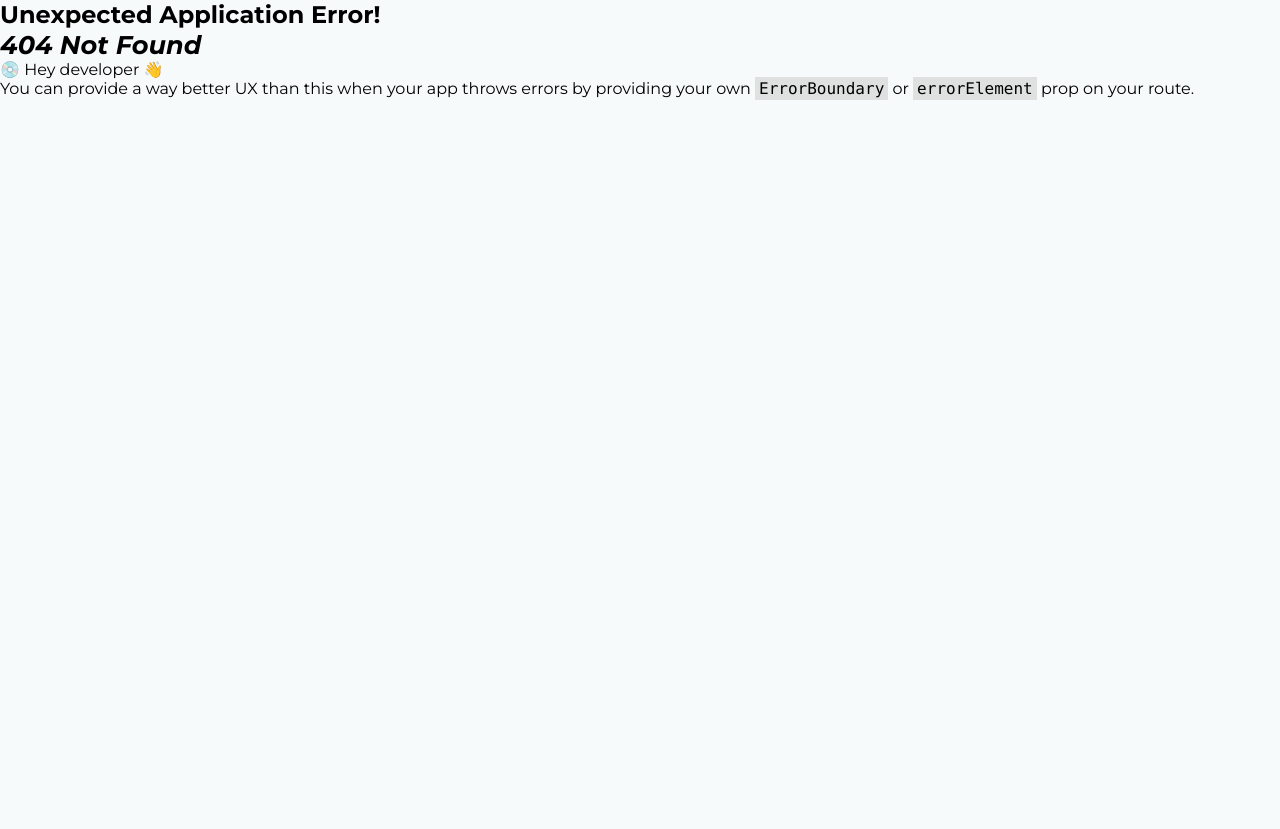
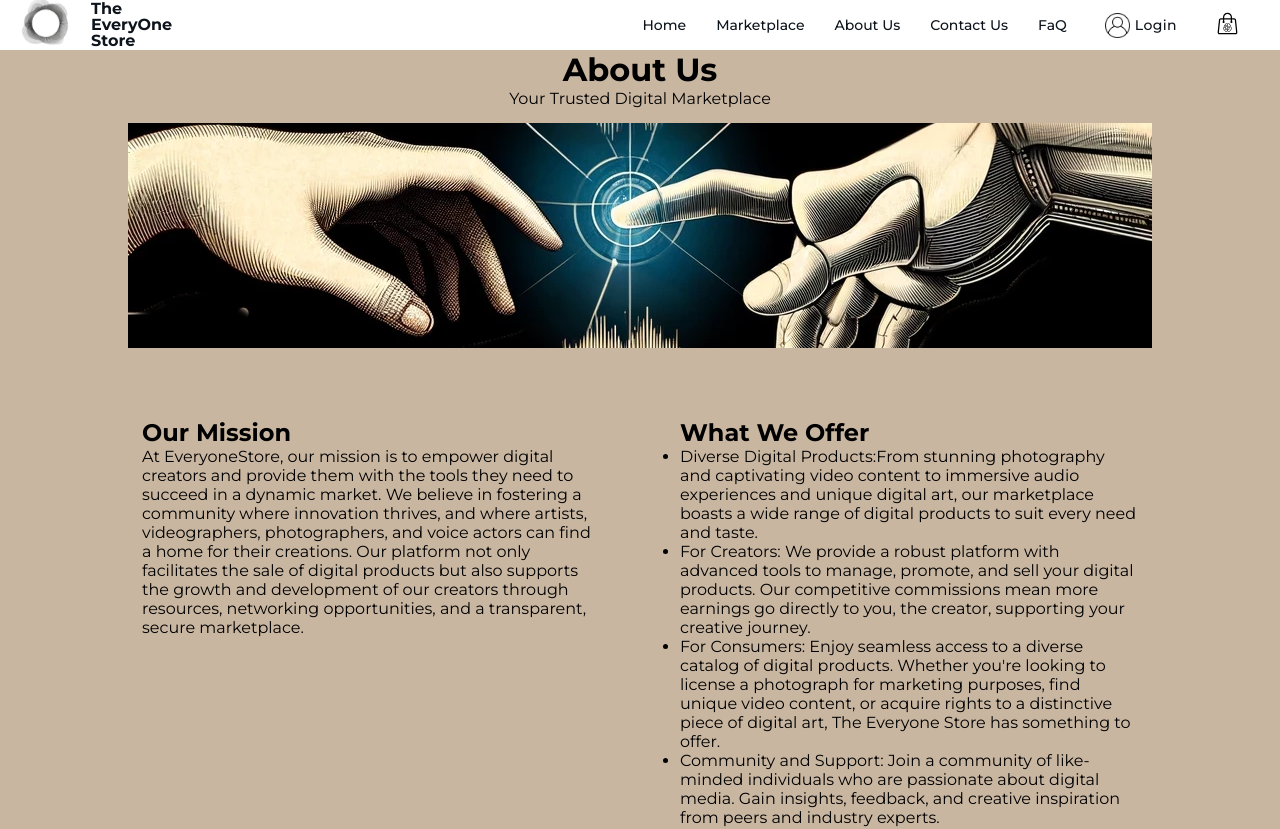
Before and after one commit to simonnilsson90/EksjoSot_Frontend, a React (Create React App) app: page /aboutUs in a window 1280 px wide. Before the commit this address had no page. Shown: the top 829 px of the page. Before the commit the page ends 800 px from the top, so only its background shows below. Built offline with nearby package versions, Linux system fonts and the light colour scheme.

Commit message:
create a dummy about us page

```diff
--- a/src/App.js
+++ b/src/App.js
@@ -13,6 +13,7 @@ import ConsentForm from "./components/feature/consent/ConsentForm";
 import DataSetsComponent from "./components/myAccount/dataSets/dataSetsComponent";
 import CreateDataset from "./components/myAccount/createDataset/createDatasetComponent";
 import Reports from "./components/myAccount/reports/reportsComponent";
+import AboutUs from './components/feature/aboutUs/AboutUs'
 // Marketplace routes
 import Carousel from "./components/marketplace/carousel/Carousel";
 import MarketplaceLayout from './components/marketplace/marketplaceLayout/MarketplaceLayout';
@@ -28,6 +29,7 @@ const router = createBrowserRouter(
     <>
     <Route path="/" element={<RootLayout />}>
       <Route path="/" element={<HomePage />} />
+      <Route path="aboutUs" element={<AboutUs />} />
       {/* <Route path="contacUs" element={<ContactUs />} /> */}
       {/* <Route path="FaQ" element={<FaQ />} /> */}
 
--- /dev/null
+++ b/src/components/feature/aboutUs/AboutUs.js
@@ -0,0 +1,48 @@
+import Image from '../../../assets/images/homepage/connecting.webp'
+import './aboutUs.css'
+
+export default function Index() {
+  return (
+    <div className='wrapper'>
+       <header>
+        <h1>About Us</h1>
+        <p>Your Trusted Digital Marketplace</p>
+      </header>
+    <div className='img-container'>
+      <img src= {Image} alt='connecting people' />
+    </div>
+    <div className='content'>
+      <div className='mission'>
+        <section>
+        <h2>Our Mission</h2>
+        <p>At EveryoneStore, our mission is to empower digital creators and provide them with the tools they need to succeed in a dynamic market. We believe in fostering a community where innovation thrives, and where artists, videographers, photographers, and voice actors can find a home for their creations. Our platform not only facilitates the sale of digital products but also supports the growth and development of our creators through resources, networking opportunities, and a transparent, secure marketplace.</p>
+      </section>
+      </div>
+    <div className='offer'>
+      <section>
+      <h1>What We Offer</h1>
+      <p>
+        <ul>
+          <li>
+            <span>Diverse Digital Products:</span>
+          From stunning photography and captivating video content to immersive audio experiences and unique digital art, our marketplace boasts a wide range of digital products to suit every need and taste.</li>
+          <li>
+            <span>For Creators:</span> We provide a robust platform with advanced tools to manage, promote, and sell your digital products. Our competitive commissions mean more earnings go directly to you, the creator, supporting your creative journey.
+          </li>
+          <li>
+          <span>For Consumers:</span> Enjoy seamless access to a diverse catalog of digital products. Whether you're looking to license a photograph for marketing purposes, find unique video content, or acquire rights to a distinctive piece of digital art, The Everyone Store has something to offer.
+
+          </li>
+          <li>
+          <span>Community and Support: </span> Join a community of like-minded individuals who are passionate about digital media. Gain insights, feedback, and creative inspiration from peers and industry experts.
+          </li>
+        </ul>
+      </p>
+    </section>
+    </div>
+
+    </div>
+
+    </div>
+  )
+}
--- /dev/null
+++ b/src/components/feature/aboutUs/aboutUs.css
@@ -0,0 +1,48 @@
+.wrapper {
+    display: flex;
+    flex-direction: column;
+    align-items: center;
+    justify-content: center;
+    min-height: 100vh;
+    text-align: center;
+    background-color: #C8B6A1
+
+    ;
+  }
+
+  .img-container {
+    height: 30vh;
+    width: 80%; /* or min-width if you always want at least 80% width */
+    display: flex; /* Makes it a flex container */
+    justify-content: center; /* Centers children horizontally */
+    align-items: center; /* Centers children vertically */
+    overflow: hidden; /* Ensures no overflow if the image is too large */
+  }
+
+  .img-container img {
+    margin-top: 30px;
+    width: 100%; /* makes the image take the full width of its container */
+    height: 100%; /* makes the image take the full height of its container */
+    object-fit: cover; /* Ensures the image covers the area without distorting aspect ratio */
+  }
+
+  .content {
+    min-height: 70vh;
+    justify-content: center;
+    margin: 30px;
+    display: flex;
+  }
+  .content li{
+    list-style-type: disc;
+    list-style-position: outside;
+ }
+ .content li span{
+
+ }
+
+.mission, .offer{
+    margin: 25px;
+    padding: 15px;
+    text-align: left;
+    max-width: 40%;
+}
```
Also changed, not shown: src/assets/images/homepage/connecting.webp (added).
